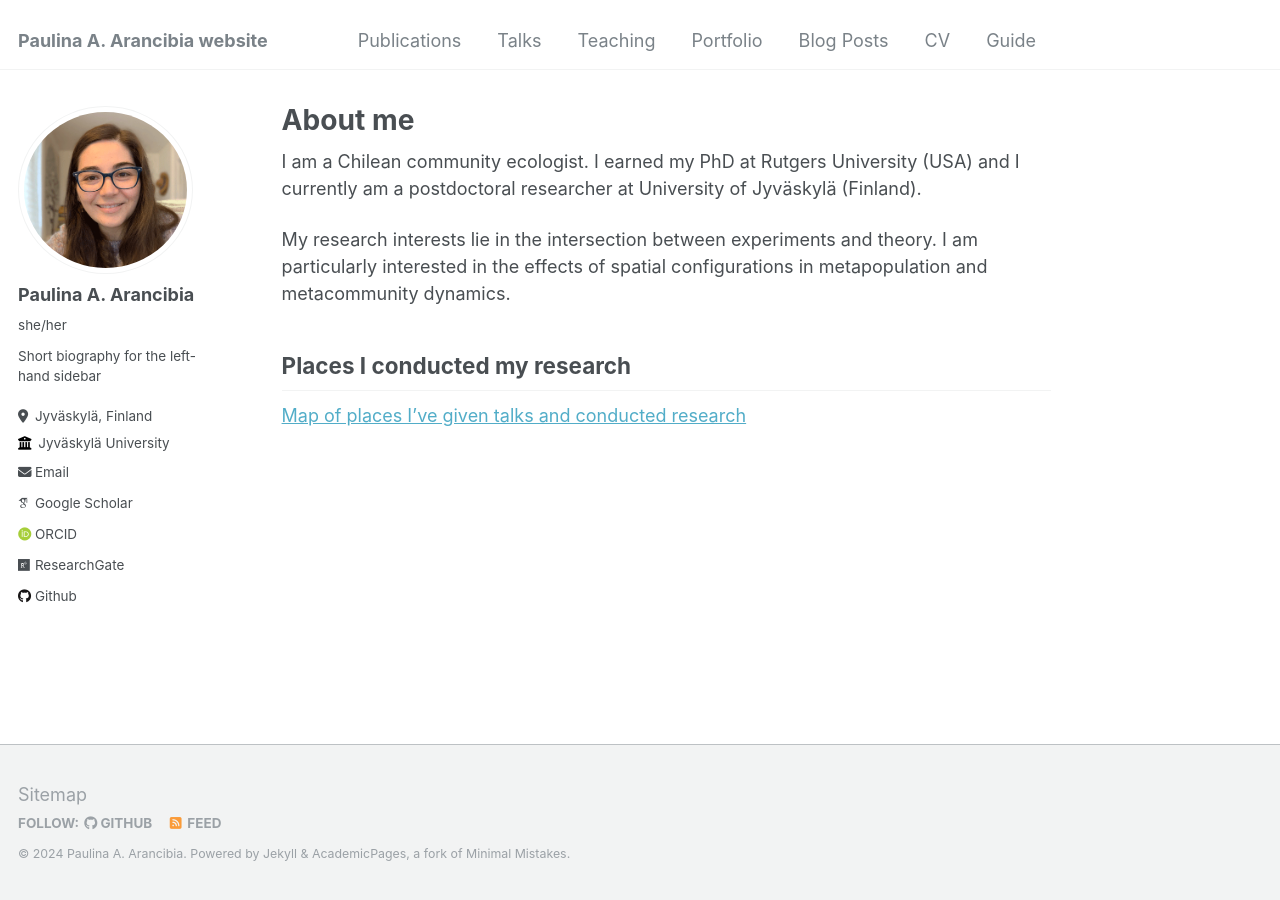
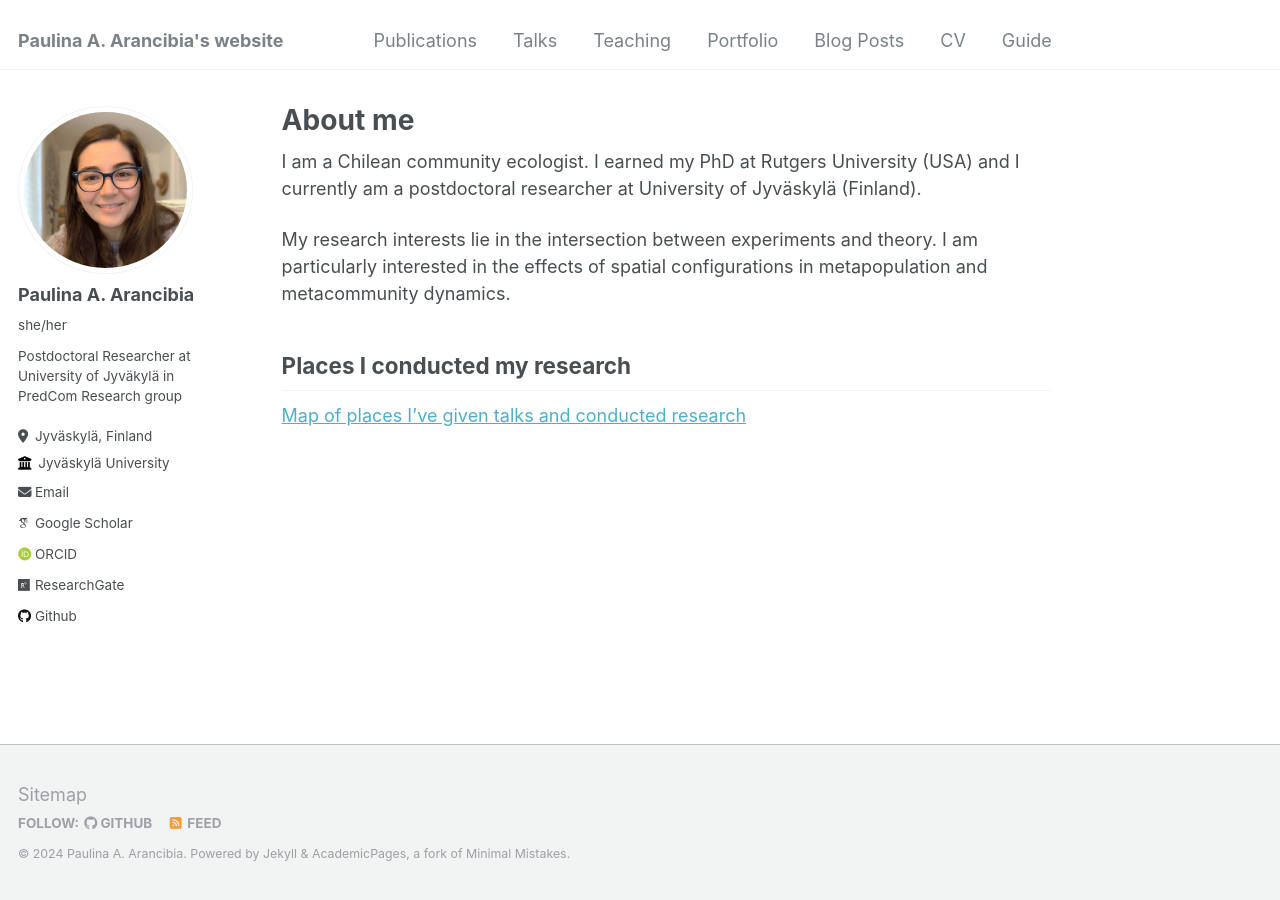
Before and after one commit to parancibia/parancibia.github.io, a Jekyll site: the page built from _pages/about.md, in a window 1280 px wide. Built offline with Jekyll 4.4.1, drawn with Linux system fonts in a browser that asks for light colours; some web fonts are replaced.

Commit message:
first page update

```diff
--- a/_config.yml
+++ b/_config.yml
@@ -8,7 +8,7 @@
 
 # Basic Site Settings
 locale                   : "en-US"
-title                    : "Paulina A. Arancibia website"
+title                    : "Paulina A. Arancibia's website"
 title_separator          : "-"
 name                     : &name "Paulina A. Arancibia"
 description              : &description "personal description"
@@ -24,7 +24,7 @@ author:
   avatar           : "Paulina_2021_3.png"
   name             : "Paulina A. Arancibia"
   pronouns         : "she/her"
-  bio              : "Short biography for the left-hand sidebar"
+  bio              : "Postdoctoral Researcher at University of Jyväkylä in PredCom Research group"
   location         : "Jyväskylä, Finland"
   employer         : "Jyväskylä University"
   uri              : # URL
@@ -64,7 +64,7 @@ author:
   steam            : # Username
   telegram         : # URL
   tumblr           : # Username
-  twitter          : # Username for X / Twitter
+  twitter          : # @Pauli-arancibia
   vine             : # Username
   weibo            : # Username
   wikipedia        : # Username
```
